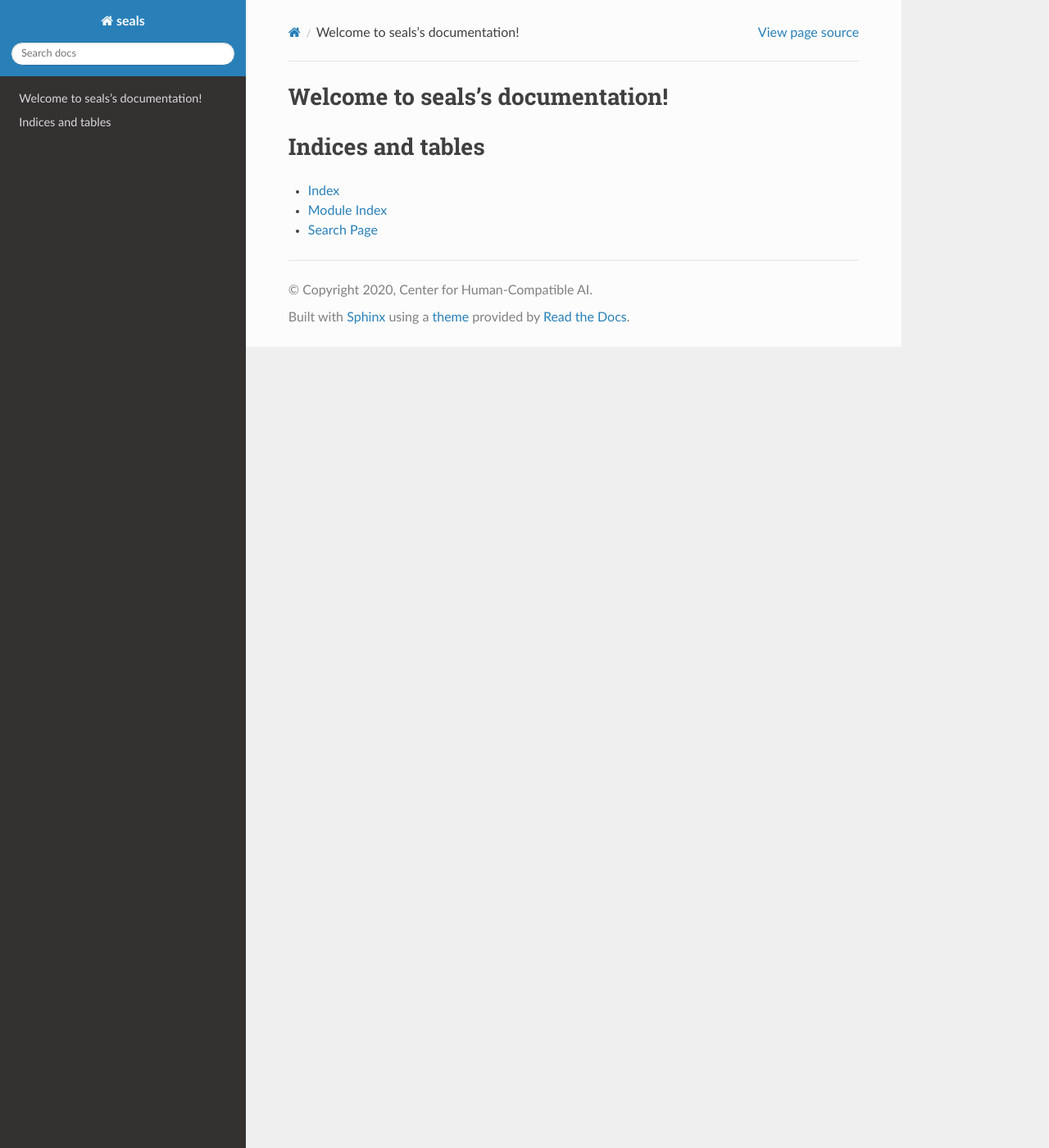
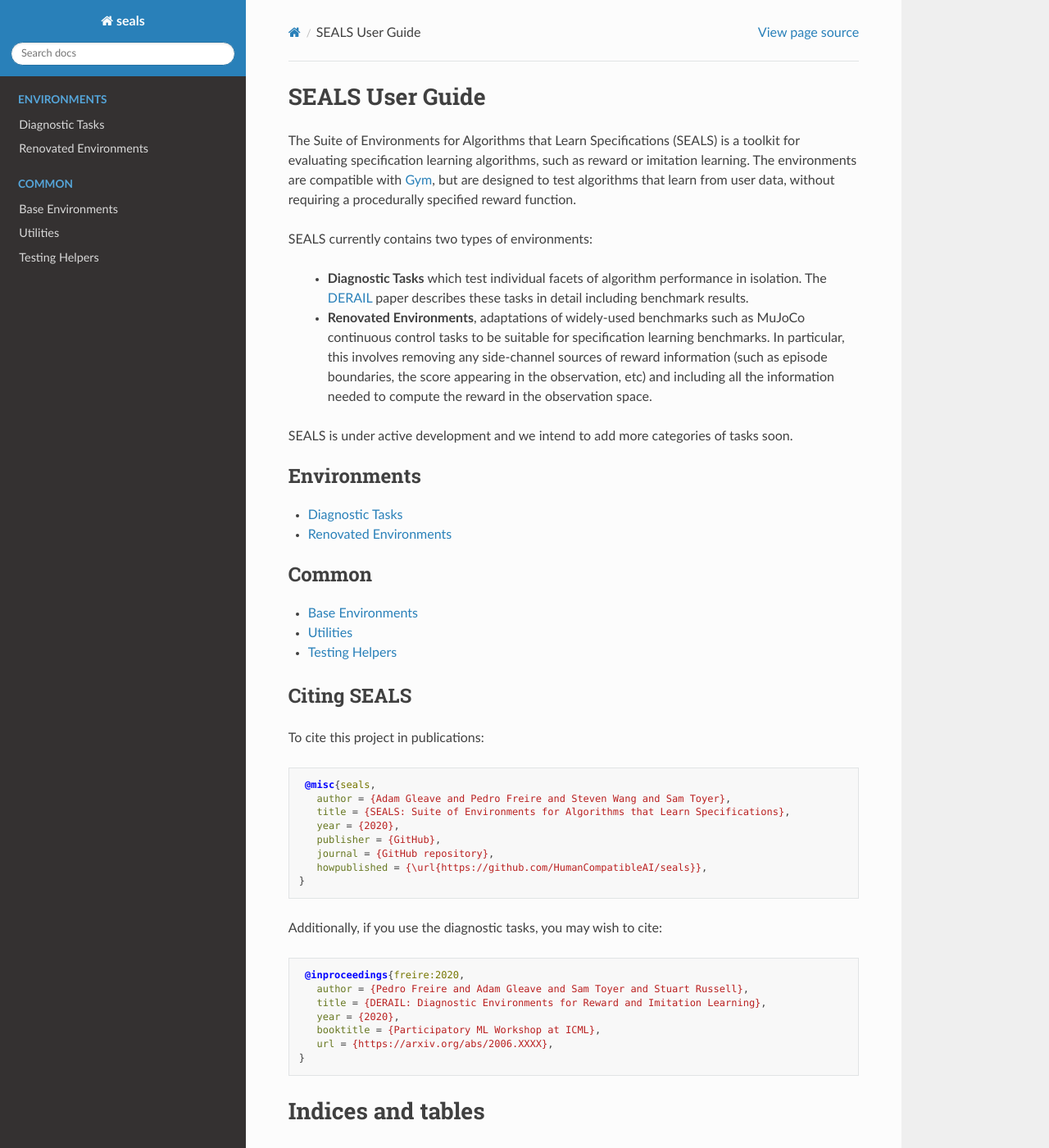
Before and after one commit to HumanCompatibleAI/seals, a Sphinx documentation site: the page built from docs/index.rst, in a window 1280 px wide and 1400 px high. Shown: the whole window at 82% size. Built offline with Sphinx 7.4.7 and the Read the Docs theme 2.0.0, drawn with Linux system fonts in a browser that asks for light colours.

Commit message:
Add docs

```diff
--- /dev/null
+++ b/docs/common/testing.rst
@@ -0,0 +1,7 @@
+.. _testing:
+
+Testing Helpers
+===============
+
+.. automodule:: seals.testing.envs
+   :members:
--- a/docs/index.rst
+++ b/docs/index.rst
@@ -1,16 +1,65 @@
-.. seals documentation master file, created by
-   sphinx-quickstart on Mon Jan 13 20:48:50 2020.
-   You can adapt this file completely to your liking, but it should at least
-   contain the root `toctree` directive.
+SEALS User Guide
+================
 
-Welcome to seals's documentation!
-==================================================
+The Suite of Environments for Algorithms that Learn Specifications (SEALS) is a toolkit for
+evaluating specification learning algorithms, such as reward or imitation learning. The environments
+are compatible with `Gym <https://github.com/openai/gym/>`_, but are designed to test algorithms
+that learn from user data, without requiring a procedurally specified reward function.
+
+SEALS currently contains two types of environments:
+
+    * **Diagnostic Tasks** which test individual facets of algorithm performance in isolation.
+      The `DERAIL <https://arxiv.org/abs/2006.XXXXX>`_ paper describes these tasks in detail
+      including benchmark results.
+    * **Renovated Environments**, adaptations of widely-used benchmarks such as MuJoCo continuous
+      control tasks to be suitable for specification learning benchmarks. In particular, this
+      involves removing any side-channel sources of reward information (such as episode boundaries,
+      the score appearing in the observation, etc) and including all the information needed to
+      compute the reward in the observation space.
+
+SEALS is under active development and we intend to add more categories of tasks soon.
 
 .. toctree::
-   :maxdepth: 2
-   :caption: Contents:
+   :maxdepth: 1
+   :caption: Environments
 
+   environments/diagnostic
+   environments/renovated
 
+.. toctree::
+   :maxdepth: 1
+   :caption: Common
+
+   common/base_envs
+   common/util
+   common/testing
+
+Citing SEALS
+------------
+To cite this project in publications:
+
+.. code-block:: bibtex
+
+    @misc{seals,
+      author = {Adam Gleave and Pedro Freire and Steven Wang and Sam Toyer},
+      title = {SEALS: Suite of Environments for Algorithms that Learn Specifications},
+      year = {2020},
+      publisher = {GitHub},
+      journal = {GitHub repository},
+      howpublished = {\url{https://github.com/HumanCompatibleAI/seals}},
+   }
+
+Additionally, if you use the diagnostic tasks, you may wish to cite:
+
+.. code-block:: bibtex
+
+    @inproceedings{freire:2020,
+      author = {Pedro Freire and Adam Gleave and Sam Toyer and Stuart Russell},
+      title = {DERAIL: Diagnostic Environments for Reward and Imitation Learning},
+      year = {2020},
+      booktitle = {Participatory ML Workshop at ICML},
+      url = {https://arxiv.org/abs/2006.XXXX},
+   }
 
 Indices and tables
 ==================
```
Also changed, not shown: docs/common/base_envs.rst (added, +7 -0 lines), docs/common/util.rst (added, +7 -0 lines), docs/environments/diagnostic.rst (added, +80 -0 lines), docs/environments/renovated.rst (added, +73 -0 lines), 4 other files.
